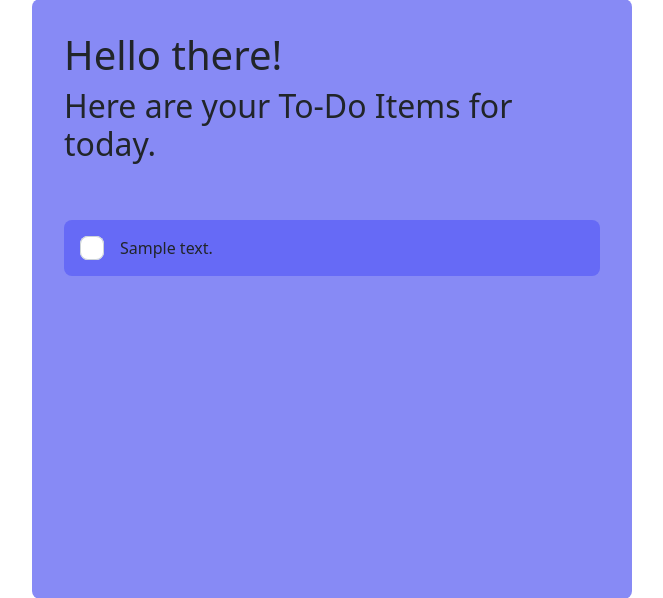
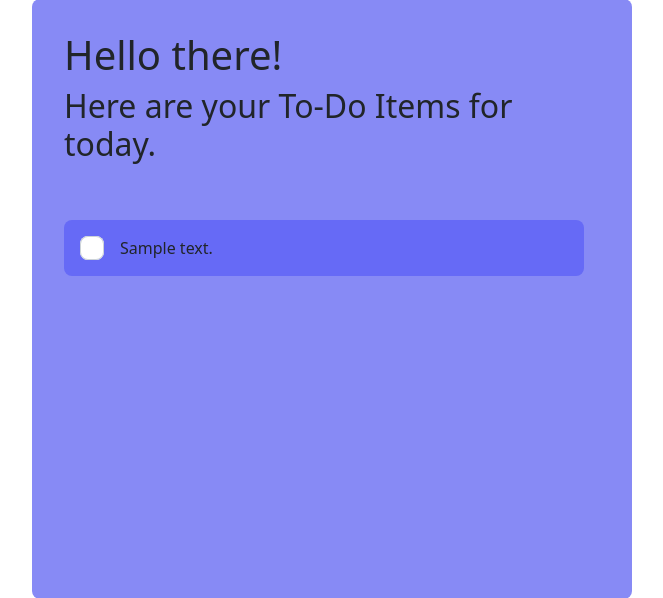
Before and after one commit to waffledood/personal-projects, a Django app: page /todo/ in a window 1280 px wide. Shown: the part 101-699 px from the top of the page, without its empty margins (308-971 px from the left). Run offline with Django 4.2, Linux system fonts and the light colour scheme; tables that the repository leaves empty hold one stand-in row (values such as "Sample post").

Commit message:
Add right padding to #listWrapper

```diff
--- a/todo-django/todo_django/templates/todo_django/index.html
+++ b/todo-django/todo_django/templates/todo_django/index.html
@@ -21,7 +21,7 @@
         <h2>Here are your To-Do Items for today.</h2>
       </header>
       <div id="listOfTodoItems" class="flex-grow-1 p-3 mt-3">
-        <div id="listWrapper">
+        <div id="listWrapper" class="pe-3">
           {% for todoitem in allTodoItemObjects %}
             <div id="todoitem-{{ todoitem.id }}" class="d-flex flex-row align-items-center mb-3 p-3 rounded-3 todoItem">
               <input type="checkbox" name="todoitem-checkbox-{{ todoitem.id }}" id="todoitem-checkbox-{{ todoitem.id }}" />
```
